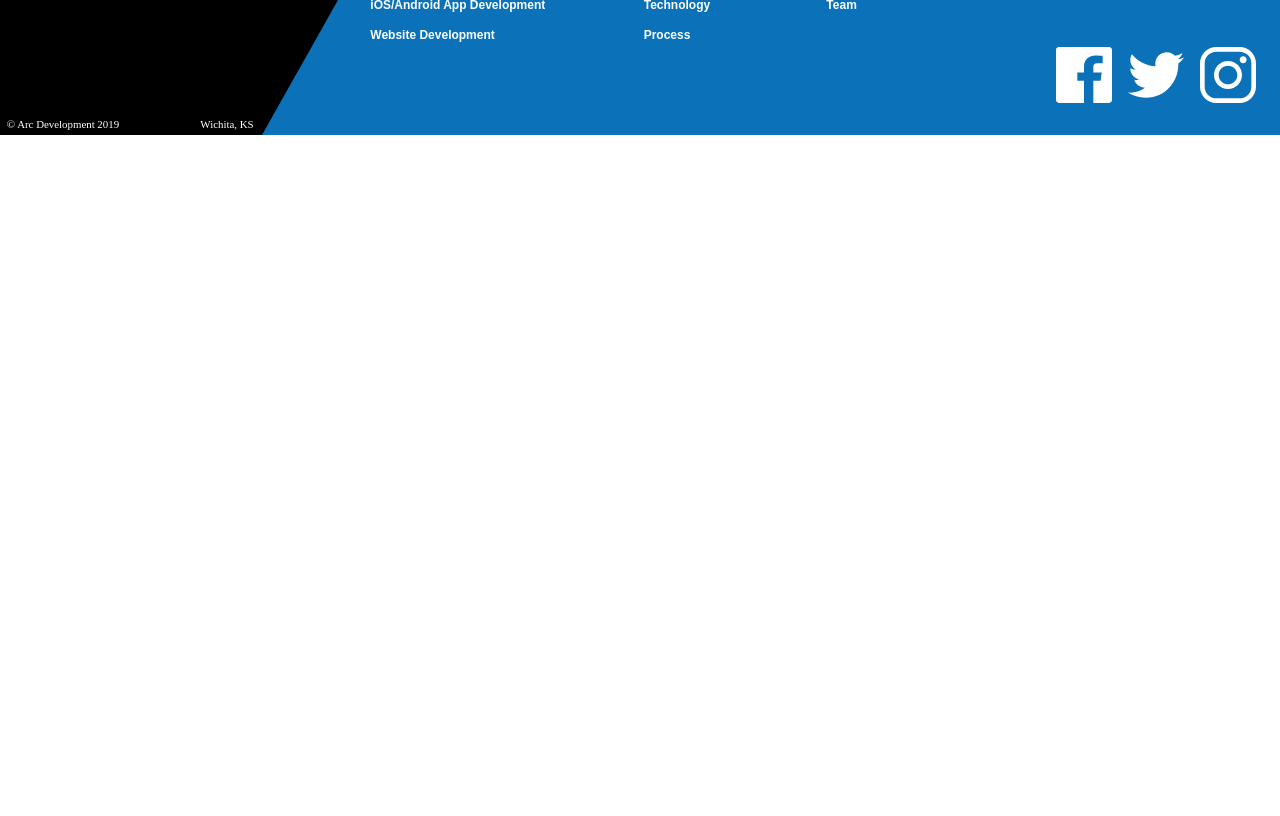
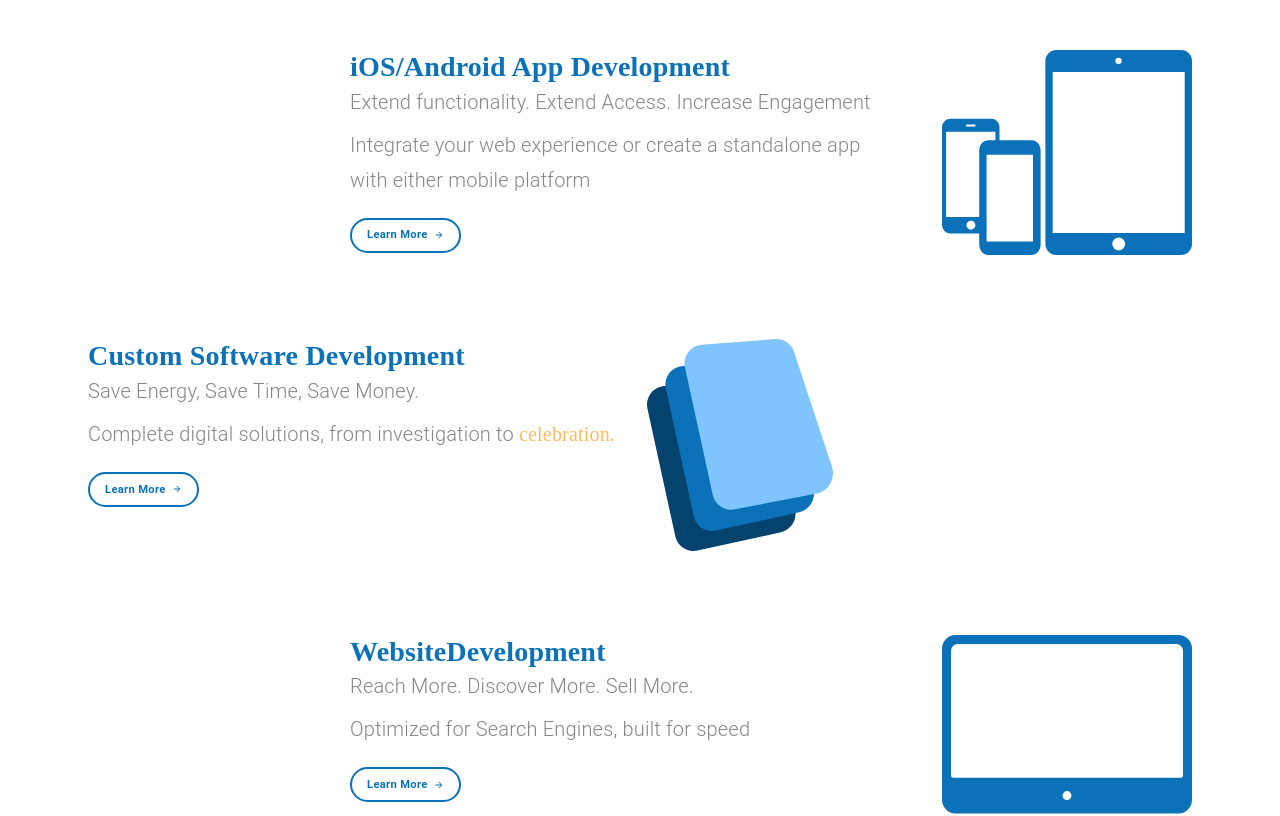
Before and after one commit to Elvis020/ArcDev-with-Material_UI, a React (Create React App) app in the folder arcdev/: page /services in a window 1280 px wide. Shown: the part 240-1056 px from the top of the page. Before the commit the page ends 800 px from the top, so only its background shows below. Built offline with nearby package versions, Linux system fonts and the light colour scheme.

Commit message:
🤗Added Services Section details🤗

```diff
--- a/arcdev/package.json
+++ b/arcdev/package.json
@@ -13,7 +13,7 @@
     "react-dom": "^16.13.1",
     "react-lottie": "^1.2.3",
     "react-router-dom": "^5.2.0",
-    "react-scripts": "3.4.1"
+    "react-scripts": "^3.4.1"
   },
   "scripts": {
     "start": "react-scripts start",
--- a/arcdev/src/components/App.js
+++ b/arcdev/src/components/App.js
@@ -5,6 +5,7 @@
 
 import { Header, Footer } from "./ui";
 import LandingPage from "./LandingPage";
+import Services from "./Services";
 
 function App() {
   // For Routes
@@ -31,7 +32,16 @@
             />
           )}
         />
-        <Route path="/services" component={() => <div>Services</div>} />
+        <Route
+          path="/services"
+          render={(props) => (
+            <Services
+              {...props}
+              setValue={setValue}
+              setSelectedIndex={setSelectedIndex}
+            />
+          )}
+        />
         <Route
           path="/customsoftware"
           component={() => <div>Custom Software</div>}
--- /dev/null
+++ b/arcdev/src/components/Services.js
@@ -0,0 +1,239 @@
+import React from "react";
+import { Link } from "react-router-dom";
+import { makeStyles, useTheme } from "@material-ui/core/styles";
+import { Grid, Typography, Button } from "@material-ui/core";
+import { ButtonArrow } from "./ui";
+import useMediaQuery from "@material-ui/core/useMediaQuery";
+
+// Icons Import
+import customSoftwareIcon from "../assets/Custom_Software_Icon.svg";
+import mobileAppsIcon from "../assets/mobileIcon.svg";
+import websitesIcon from "../assets/websiteIcon.svg";
+
+const useStyles = makeStyles((theme) => ({
+  specialText: {
+    fontFamily: "Pacifico",
+    color: theme.palette.common.orange,
+  },
+  learnButton: {
+    ...theme.typography.learnButton,
+    height: 35,
+    fontSize: "0.7rem",
+    [theme.breakpoints.down("sm")]: {
+      marginBottom: "2em",
+    },
+  },
+  subtitle: {
+    marginBottom: ".4em",
+  },
+  icon: {
+    marginLeft: "2em",
+    [theme.breakpoints.down("sm")]: {
+      marginLeft: 0,
+    },
+  },
+  serviceContainer: {
+    marginTop: "5em",
+    [theme.breakpoints.down("sm")]: {
+      marginTop: "4em",
+      padding: 25,
+    },
+  },
+  serviceContainer1: {
+    marginTop: "5em",
+    [theme.breakpoints.down("sm")]: {
+      marginTop: "4em",
+      padding: 25,
+    },
+  },
+}));
+
+const Services = (props) => {
+  const { setValue, setSelectedIndex } = props;
+  // Setting up styles using materialUI
+  const elvisUI = useStyles();
+  const theme = useTheme();
+  const matchesSM = useMediaQuery(theme.breakpoints.down("sm"));
+
+  return (
+    <Grid container direction="column">
+      <Grid
+        item
+        style={{
+          marginLeft: (matchesSM && 0) || "5em",
+          marginTop: (matchesSM && "1em") || "2em",
+        }}
+      >
+        <Typography
+          align={matchesSM ? "center" : undefined}
+          variant="h2"
+          gutterBottom
+        >
+          Services
+        </Typography>
+      </Grid>
+      {/* ------ iOS/Android App Development Block------- */}
+      <Grid item style={{ margin: "0 0.5em" }}>
+        <Grid
+          container
+          justify={(matchesSM && "center") || "flex-end"}
+          direction="row"
+          className={elvisUI.serviceContainer}
+          style={{ marginTop: matchesSM ? "1em" : "5em" }}
+        >
+          {/* First Item */}
+          <Grid
+            item
+            style={{
+              textAlign: matchesSM && "center",
+              width: !matchesSM && "35em",
+            }}
+          >
+            <Typography variant="h4">iOS/Android App Development</Typography>
+            <Typography variant="subtitle1" className={elvisUI.subtitle}>
+              Extend functionality. Extend Access. Increase Engagement
+            </Typography>
+            <Typography style={{ marginBottom: "1em" }} variant="subtitle1">
+              Integrate your web experience or create a standalone app{" "}
+              {!matchesSM && <br />}with either mobile platform
+            </Typography>
+            <Button
+              component={Link}
+              to="/mobileapps"
+              variant="outlined"
+              onClick={() => {
+                setValue(1);
+                setSelectedIndex(1);
+              }}
+              className={elvisUI.learnButton}
+            >
+              <span style={{ marginRight: 6 }}> Learn More </span>
+              <ButtonArrow
+                width={10}
+                height={10}
+                fill={theme.palette.common.blue}
+              />
+            </Button>
+          </Grid>
+          {/* Second Icon */}
+          <Grid item style={{ marginRight: matchesSM ? 0 : "5em" }}>
+            <img
+              className={elvisUI.icon}
+              src={mobileAppsIcon}
+              alt="Mobile Phone Icon"
+              width="250em"
+            />
+          </Grid>
+        </Grid>
+      </Grid>
+      {/* ------ Custom Software Block ------- */}
+      <Grid item style={{ margin: "0 0.5em" }}>
+        <Grid
+          container
+          justify={matchesSM && "center"}
+          direction="row"
+          className={elvisUI.serviceContainer1}
+        >
+          {/* First Item */}
+          <Grid
+            item
+            style={{
+              marginLeft: matchesSM ? 0 : "5em",
+              textAlign: matchesSM && "center",
+            }}
+          >
+            <Typography variant="h4">Custom Software Development</Typography>
+            <Typography variant="subtitle1" className={elvisUI.subtitle}>
+              Save Energy, Save Time, Save Money.
+            </Typography>
+            <Typography style={{ marginBottom: "1em" }} variant="subtitle1">
+              Complete digital solutions, from investigation to{" "}
+              <span className={elvisUI.specialText}>celebration.</span>
+            </Typography>
+            <Button
+              component={Link}
+              to="/customsoftware"
+              variant="outlined"
+              onClick={() => {
+                setValue(1);
+                setSelectedIndex(0);
+              }}
+              className={elvisUI.learnButton}
+            >
+              <span style={{ marginRight: 6 }}> Learn More </span>
+              <ButtonArrow
+                width={10}
+                height={10}
+                fill={theme.palette.common.blue}
+              />
+            </Button>
+          </Grid>
+          {/* First Icon */}
+          <Grid item>
+            <img
+              className={elvisUI.icon}
+              src={customSoftwareIcon}
+              alt="Custom software Icon"
+            />
+          </Grid>
+        </Grid>
+      </Grid>
+
+      {/* ------ Websites Block------- */}
+      <Grid item style={{ margin: "0 0.5em" }}>
+        <Grid
+          container
+          justify={(matchesSM && "center") || "flex-end"}
+          direction="row"
+          className={elvisUI.serviceContainer}
+          style={{ marginBottom: "5em" }}
+        >
+          {/* First Item */}
+          <Grid
+            item
+            style={{
+              textAlign: matchesSM && "center",
+              width: !matchesSM && "35em",
+            }}
+          >
+            <Typography variant="h4">WebsiteDevelopment</Typography>
+            <Typography variant="subtitle1" className={elvisUI.subtitle}>
+              Reach More. Discover More. Sell More.
+            </Typography>
+            <Typography style={{ marginBottom: "1em" }} variant="subtitle1">
+              Optimized for Search Engines, built for speed{" "}
+            </Typography>
+            <Button
+              component={Link}
+              to="/websites"
+              variant="outlined"
+              onClick={() => {
+                setValue(1);
+                setSelectedIndex(2);
+              }}
+              className={elvisUI.learnButton}
+            >
+              <span style={{ marginRight: 6 }}> Learn More </span>
+              <ButtonArrow
+                width={10}
+                height={10}
+                fill={theme.palette.common.blue}
+              />
+            </Button>
+          </Grid>
+          {/* Third Icon */}
+          <Grid style={{ marginRight: matchesSM ? 0 : "5em" }} item>
+            <img
+              className={elvisUI.icon}
+              src={websitesIcon}
+              alt="Website Icon"
+              width="250em"
+            />
+          </Grid>
+        </Grid>
+      </Grid>
+    </Grid>
+  );
+};
+
+export default Services;
```
Also changed, not shown: 1 other file (tests, documents, lock files or other folders).
